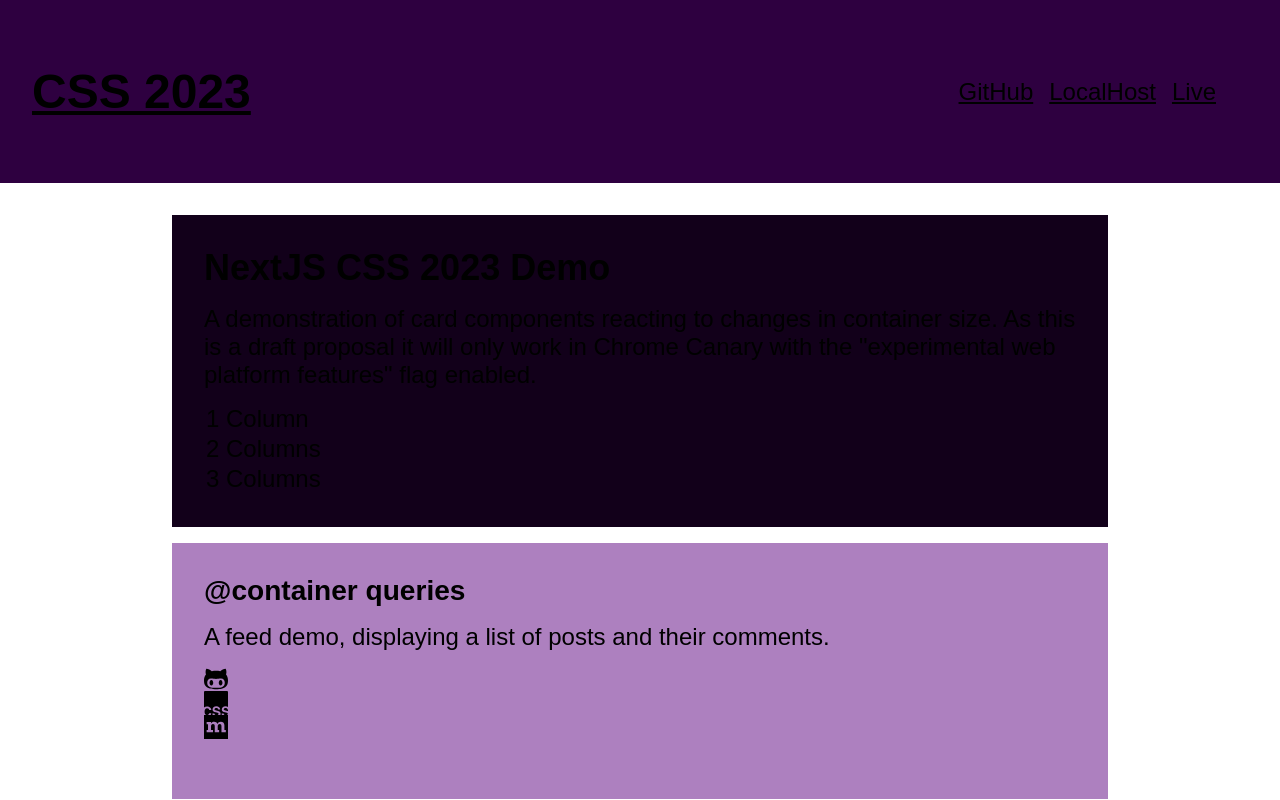
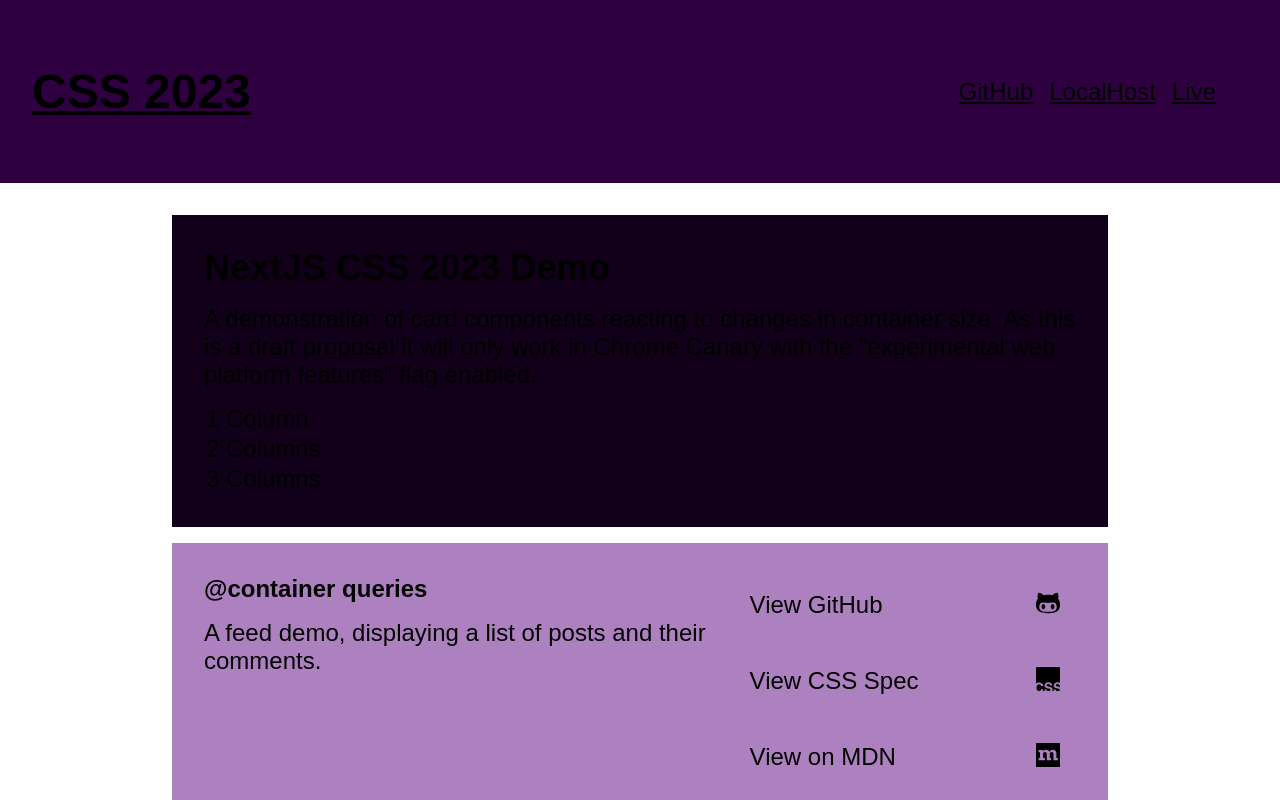
Before and after one commit to gotpop/css-2023, a Next.js app: page / in a window 1280 px wide. Shown: the top 800 px of the page. Built offline with nearby package versions, Linux system fonts and the light colour scheme.

Commit message:
Container queries

```diff
--- a/src/components/Card/Card.module.css
+++ b/src/components/Card/Card.module.css
@@ -2,13 +2,20 @@
   --local-bg: var(--hwb-grape-2);
   background: var(--local-bg);
   color: color-contrast(var(--local-bg) vs var(--black), var(--white));
+  container-name: liam;
+  container-type: inline-size;
   display: flex;
-  flex-direction: column;
-  padding: var(--padding);
 
   &:nth-child(odd) {
     --local-bg: var(--hwb-grape-3);
   }
+}
+
+.inner {
+  display: flex;
+  flex-direction: column;
+  justify-content: space-between;
+  padding: var(--padding);
 
   & h1 {
     margin: 0 0 var(--textMB) 0;
@@ -18,7 +25,47 @@
     margin: 0 0 var(--textMB) 0;
   }
 
-  @container (max-width: 600px) {
+  @container liam (min-width: 800px) {
+    flex-direction: row;
+    justify-content: space-between;
+    flex: 1 1 100%;
+    gap: calc(var(--padding) / 2);
+  }
+
+  /* @container liam (max-width: 600px) {
     --local-bg: var(--hwb-grape-4);
+  } */
+}
+.content {
+  @container liam (min-width: 800px) {
+    flex: 1 1 60%;
   }
 }
+
+.icons {
+  display: flex;
+  flex-direction: column;
+  gap: calc(var(--padding) / 2);
+
+  @container liam (min-width: 800px) {
+    flex: 1 1 40%;
+  }
+}
+
+.iconwrap {
+  display: flex;
+  padding: var(--padding);
+  flex: 1 1 100%;
+  justify-content: space-between;
+
+  border: 1px solid color-contrast(var(--local-bg) vs var(--black), var(--white));
+
+  @container liam (min-width: 800px) {
+    padding: calc(var(--padding) / 2);
+    flex: 1 1 40%;
+  }
+}
+
+/* .text {
+  background-color: yellow;
+} */
--- a/src/components/Card/index.tsx
+++ b/src/components/Card/index.tsx
@@ -7,12 +7,27 @@ export default function Card({ content }) {
   const { title, text } = content
 
   return (
-    <article className={styles.card}>
-      <h1>{title}</h1>
-      <p>{text}</p>
-      <TfiGithub />
-      <SiCsswizardry />
-      <SiMozilla />
-    </article>
+    <div className={styles.card}>
+      <article className={styles.inner}>
+        <section className={styles.content}>
+          <h1>{title}</h1>
+          <p>{text}</p>
+        </section>
+        <aside className={styles.icons}>
+          <div className={styles.iconwrap}>
+            <div className={styles.text}>View GitHub</div>
+            <TfiGithub className={styles.icon} />
+          </div>
+          <div className={styles.iconwrap}>
+            <div className={styles.text}>View CSS Spec</div>
+            <SiCsswizardry className={styles.icon} />
+          </div>
+          <div className={styles.iconwrap}>
+            <div className={styles.text}>View on MDN</div>
+            <SiMozilla className={styles.icon} />
+          </div>
+        </aside>
+      </article>
+    </div>
   )
 }
--- a/src/styles/layout.css
+++ b/src/styles/layout.css
@@ -1,6 +1,5 @@
 .main {
   background: var(--hwb-grey-1);
-  container-type: inline-size;
   display: grid;
   grid-gap: calc(var(--padding) / 2);
   grid-template-rows: auto 1fr 1fr;
```
